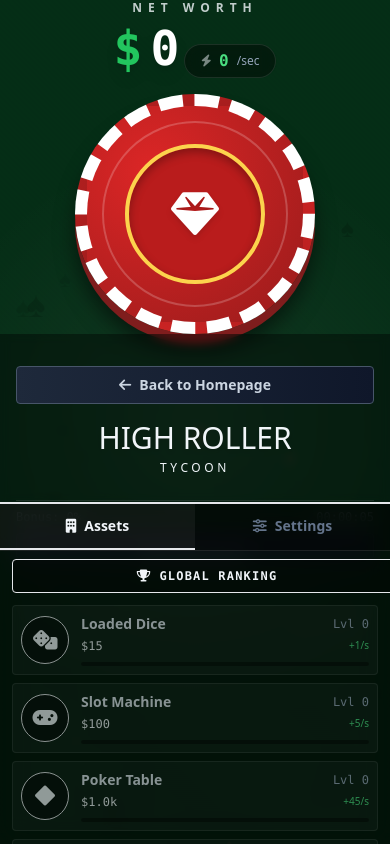
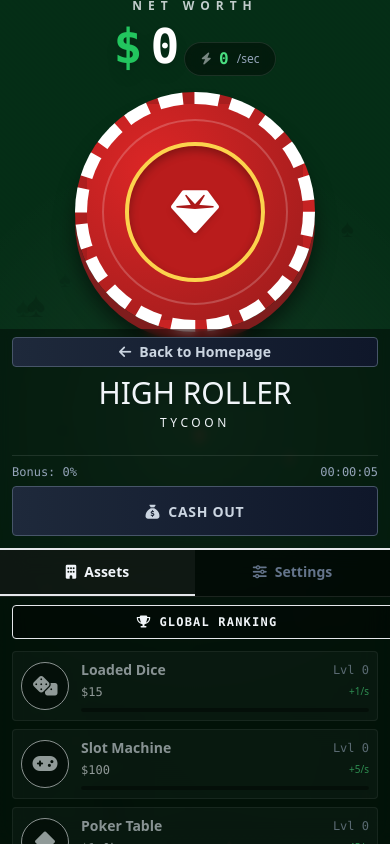
Before and after one commit to mankenma/matthew-react, an Astro site: page /high-roller-tycoon in a window 390 px wide. Built offline with nearby package versions, Linux system fonts and the light colour scheme; Astro itself is replaced by a stand-in of ours.

Commit message:
Fix mobile layout: Adjust viewport heights to prevent cut-off of Time Played stats and Cash Out button

```diff
--- a/src/pages/high-roller-tycoon.astro
+++ b/src/pages/high-roller-tycoon.astro
@@ -197,10 +197,10 @@ export const prerender = true;
     <div id="event-container" class="absolute inset-0 pointer-events-none overflow-hidden z-40"></div>
     <div id="floating-text-container" class="fixed inset-0 pointer-events-none overflow-hidden z-50"></div>
 
-    <aside class="w-full md:w-1/4 bg-black/40 border-b md:border-b-0 md:border-r border-gold-600/30 p-4 pt-8 md:pt-4 flex flex-col justify-between z-20 backdrop-blur-sm order-2 md:order-1 h-[20vh] md:h-full shrink-0">
+    <aside class="w-full md:w-1/4 bg-black/40 border-b md:border-b-0 md:border-r border-gold-600/30 p-3 pt-2 md:p-4 md:pt-4 flex flex-col justify-between z-20 backdrop-blur-sm order-2 md:order-1 h-[26vh] md:h-full shrink-0">
         <div>
-            <a href="/" class="block mb-4 group">
-                <button class="w-full py-2 px-4 bg-gradient-to-r from-slate-800 to-slate-900 border border-slate-600 hover:border-gold-500 rounded text-slate-300 hover:text-white transition-all flex items-center justify-center gap-2 font-ui text-sm font-bold">
+            <a href="/" class="block mb-2 md:mb-4 group">
+                <button class="w-full py-1 md:py-2 px-4 bg-gradient-to-r from-slate-800 to-slate-900 border border-slate-600 hover:border-gold-500 rounded text-slate-300 hover:text-white transition-all flex items-center justify-center gap-2 font-ui text-sm font-bold">
                     <i class="fas fa-arrow-left group-hover:-translate-x-1 transition-transform"></i>
                     <span>Back to Homepage</span>
                 </button>
@@ -228,13 +228,13 @@ export const prerender = true;
             </div>
         </div>
 
-        <button onclick="GAME.showPrestigeModal()" class="group relative w-full py-3 bg-gradient-to-r from-slate-800 to-slate-900 border border-slate-600 hover:border-gold-500 rounded text-slate-300 hover:text-white transition-all overflow-hidden mt-2 md:mt-0">
+        <button onclick="GAME.showPrestigeModal()" class="group relative w-full py-3 bg-gradient-to-r from-slate-800 to-slate-900 border border-slate-600 hover:border-gold-500 rounded text-slate-300 hover:text-white transition-all overflow-hidden mt-1 md:mt-0">
             <div class="absolute inset-0 bg-gold-500/10 translate-y-full group-hover:translate-y-0 transition-transform duration-300"></div>
             <span class="relative font-bold font-ui text-sm uppercase tracking-wider"><i class="fas fa-sack-dollar mr-2"></i>Cash Out</span>
         </button>
     </aside>
 
-    <main class="flex-1 flex flex-col items-center justify-center relative z-20 order-1 md:order-2 h-[45vh] md:h-full shrink-0">
+    <main class="flex-1 flex flex-col items-center justify-center relative z-20 order-1 md:order-2 h-[39vh] md:h-full shrink-0">
         <div class="text-center mb-4 md:mb-16 animate-fade-in-down w-full px-4">
             <div class="text-gold-500 font-bold text-xs md:text-sm tracking-[0.5em] mb-2 font-ui uppercase opacity-80">Net Worth</div>
             <div class="relative inline-block">
```
